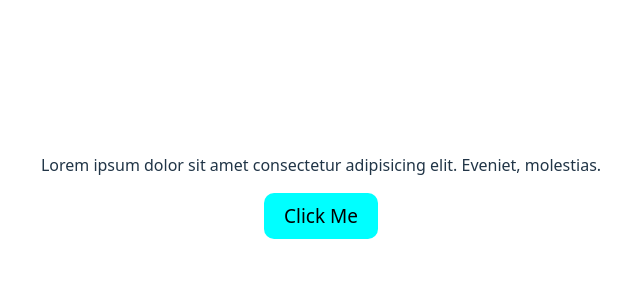
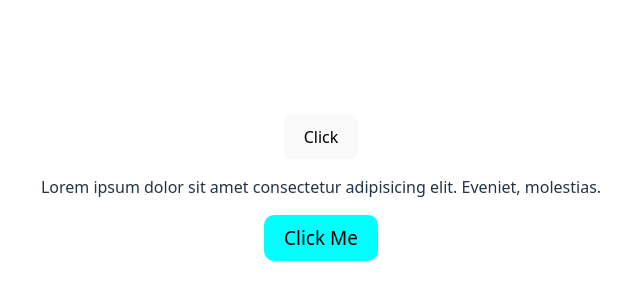
Before and after one commit to ridwanahmedxix/React-, a React (Vite) app in the folder Lesson/Lesson-1/: page / in a window 1280 px wide. Shown: the part 212-512 px from the top of the page, without its empty margins (319-959 px from the left). Built offline with nearby package versions, Linux system fonts and the light colour scheme.

Commit message:
Click To Number Update

```diff
--- a/Lesson/Lesson-1/src/App.jsx
+++ b/Lesson/Lesson-1/src/App.jsx
@@ -1,8 +1,10 @@
 import "./App.css";
+import Maths from "./components/Maths/Maths";
 import Products from "./components/Products/Products";
 function App() {
   return (
     <>
+      <Maths></Maths>
       <Products></Products>
     </>
   );
--- a/Lesson/Lesson-1/src/components/Maths/Maths.jsx
+++ b/Lesson/Lesson-1/src/components/Maths/Maths.jsx
@@ -0,0 +1,17 @@
+import React from "react";
+
+const Maths = () => {
+  function adding(num) {
+    console.log(num * 2);
+  }
+
+  return (
+    <div>
+      <button onClick={() => adding(2)} id="clickBtn">
+        Click
+      </button>
+    </div>
+  );
+};
+
+export default Maths;
```
